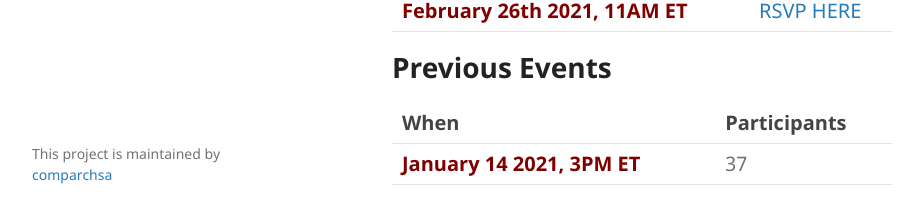
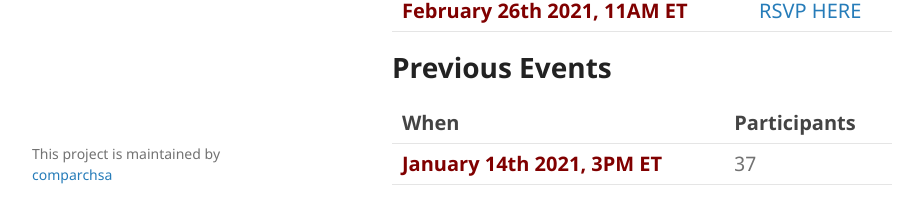
Before and after one commit to comparchsa/comparchchat.github.io, a Jekyll site: the page built from index.md, in a window 1280 px wide and 900 px high, scrolled down 546 px. Shown: the part 645-869 px from the top of the window, without its empty margins (178-1101 px from the left). Built offline with Jekyll 4.4.1, drawn with Linux system fonts in a browser that asks for light colours; the repository's description, which GitHub fills in, is left out; our own code applies the rules of GitHub Pages for plain Markdown files.

```diff
--- a/_data/social.yml
+++ b/_data/social.yml
@@ -1,5 +1,5 @@
 - name: CASA Google Group
-  link: https://groups.google.com/g/pltea
+  link: https://groups.google.com/g/comparchsa
   icon: fa-google
   active: true
 
--- a/index.md
+++ b/index.md
@@ -33,9 +33,9 @@ be sure to [sign up][signup] to stay in touch. Chat with you soon!
 
 # Previous Events
 
-| When                         | Participants |
-|------------------------------|--------------|
-| January 14 2021, 3PM ET      |      37      |
+| When                           | Participants |
+|--------------------------------|--------------|
+| January 14th 2021, 3PM ET      |      37      |
 
 
 [feb26]:  https://tamu.zoom.us/meeting/register/tJIlcOqgqz8iEtAd63-iqSqQMNN9h2taZOVG
```
Also changed, not shown: .rubocop.yml (added), .travis.yml (added), 1 other file.
